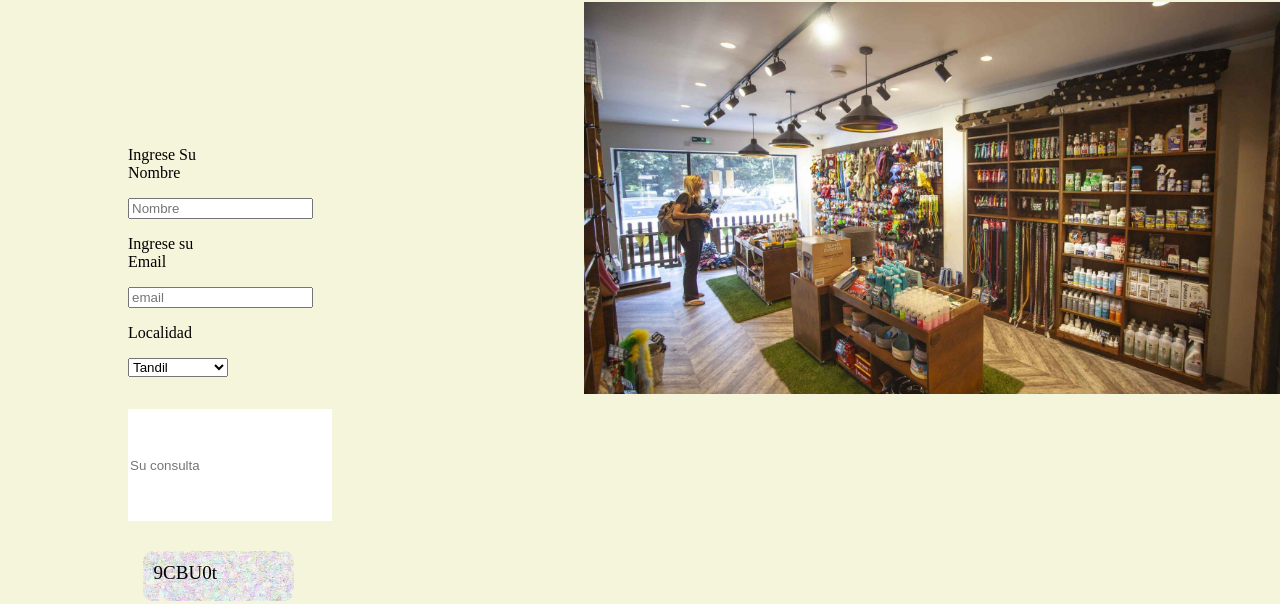
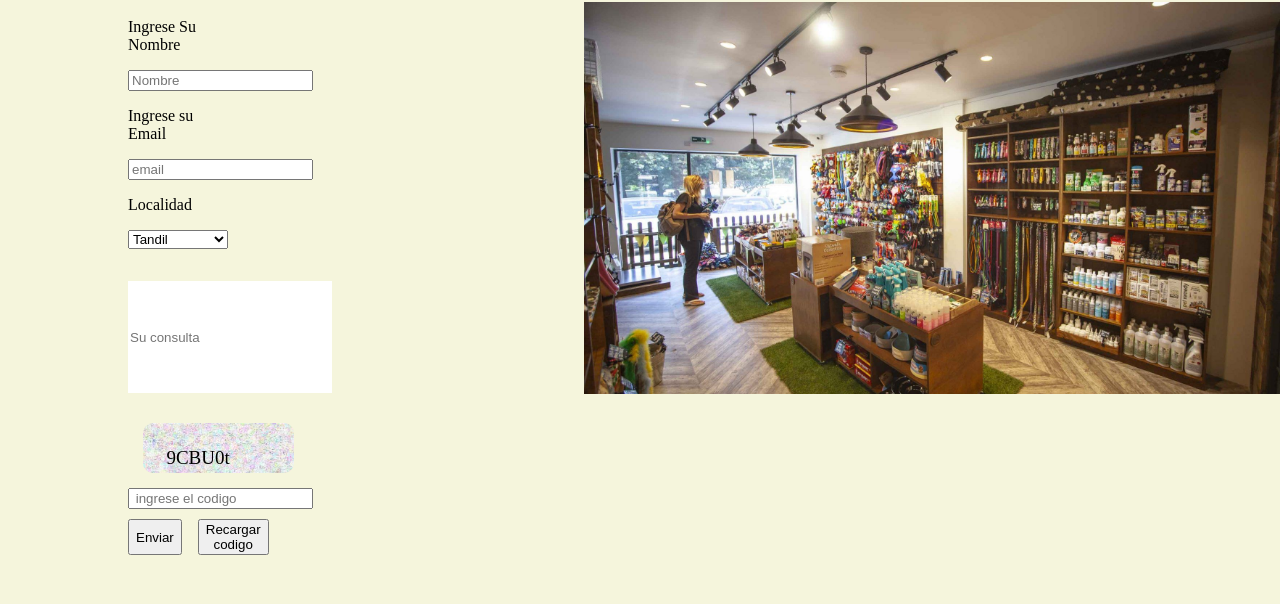
Before and after one commit to MaxiiimilianooPais/TPE-WEB, a plain HTML site: page contacto.html in a window 1280 px wide. Shown: the part 196-800 px from the top of the page. Drawn offline with Linux system fonts and the light colour scheme.

Commit message:
Correccion

```diff
--- a/css/style.css
+++ b/css/style.css
@@ -165,7 +165,8 @@ footer {
     display: flex;
     flex-direction: column;
     gap: 2rem;
-    margin: 10%;
+    margin-inline: 10%;
+    margin-bottom: 3%;
 }
 .contenedorizq {
     display: flex;
@@ -345,9 +346,11 @@ td {
         font-size: 12PX;
         margin-top: 14%;
     }
-
-    .captcha {
-        padding: 2%;
+    div.fomulario{
+        margin: 0%;
+    }
+     .captcha {
+        padding: 3%;
     }
 
     .mainContacto {
--- a/js/captcha.js
+++ b/js/captcha.js
@@ -21,9 +21,9 @@ function mostrarCaptcha() {
 function validarCaptcha() {
   let captchaGenerado = document.querySelector('.captcha').textContent;
   let captchaIngresado = document.querySelector('.input-area').value.trim();
-
+// trim() se utiliza para eliminar los espacios en blanco
   if (captchaIngresado == captchaGenerado) {
-    document.querySelector('.status-captcha').innerHTML = 'Captcha válido';
+    document.querySelector('.status-captcha').innerHTML = 'Captcha válido, mensaje enviado!';
   } else {
     document.querySelector('.status-captcha').innerHTML = 'Captcha inválido. Inténtelo de nuevo.';
   }
```
Also changed, not shown: nosotros.html (+1 -1 lines).
